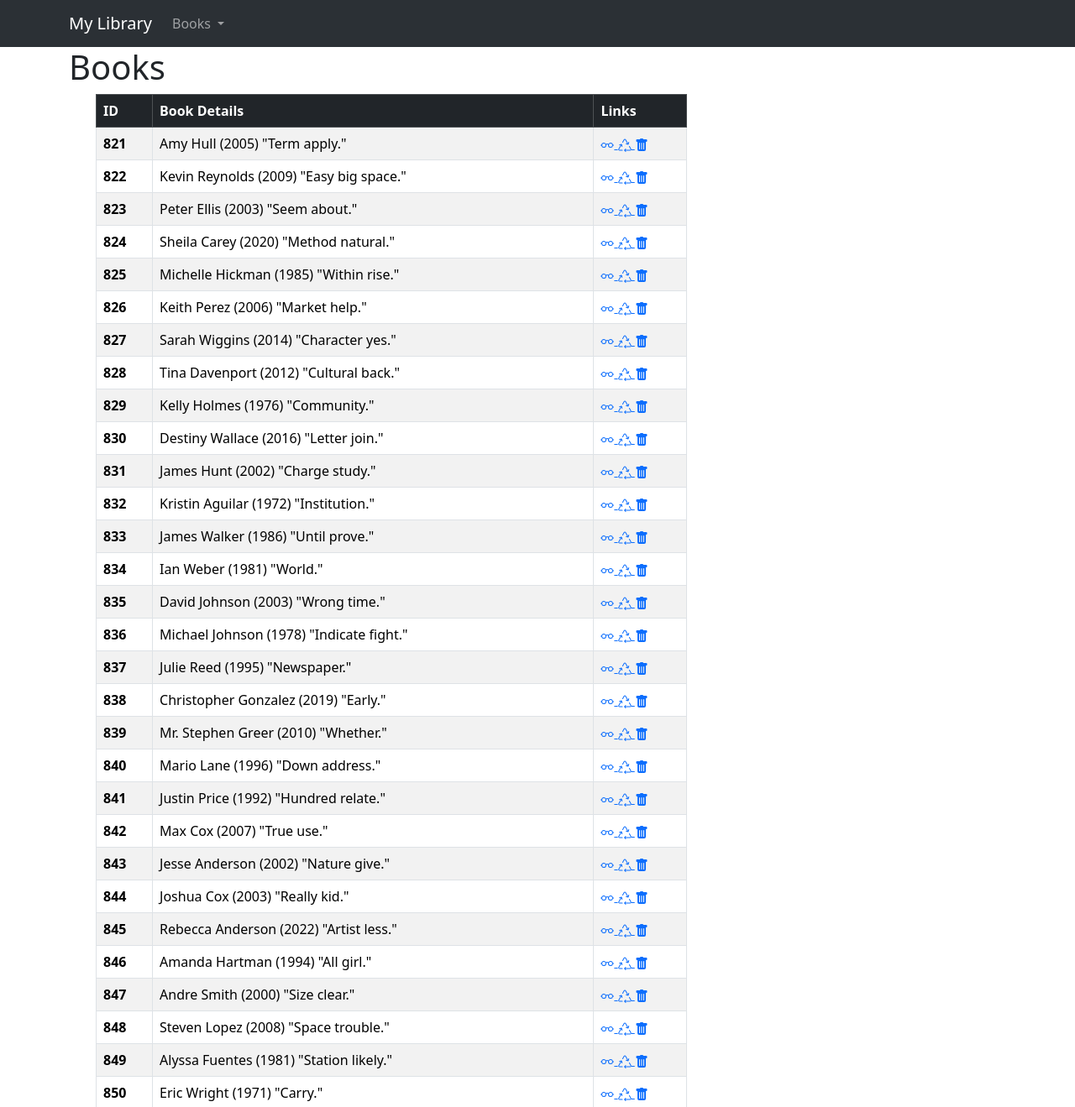
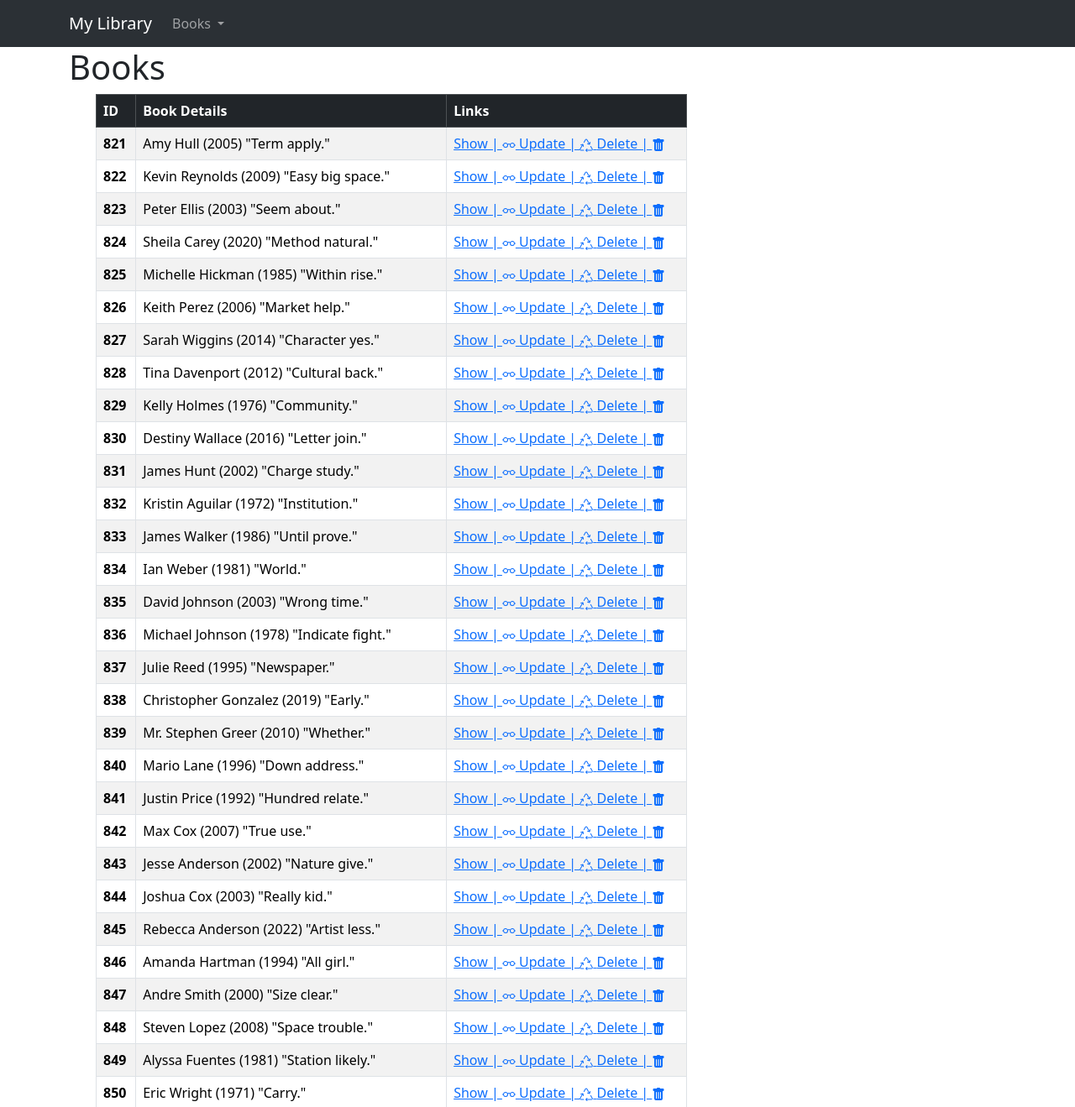
Before and after one commit to O-kass/my_library, a Django app: page /books/ in a window 1280 px wide. Shown: the top 1319 px of the page at 84% size. Run offline with Django 5.2, Linux system fonts and the light colour scheme; data comes from the database, SQL or seed files in the repository.

Commit message:
Close #1

```diff
--- a/loans/templates/books.html
+++ b/loans/templates/books.html
@@ -20,7 +20,7 @@ My Library | Books
             <tr>
               <th scope="row">{{ book.id }}</th>
               <td>{{book.authors}}  ({{book.publication_date.year}})  "{{book.title}}"</td>
-              <td><a href="{% url 'books-with-id' book.id %}">
+              <td><a href="{% url 'books-with-id' book.id %}"> Show |
 <!--Replace Show, update, delete --><svg xmlns="http://www.w3.org/2000/svg" width="16" height="16" fill="currentColor" class="bi bi-eyeglasses" viewBox="0 0 16 16">
                         <path d="M4 6a2 2 0 1 1 0 4 2 2 0 0 1 0-4m2.625.547a3 3 0 0 0-5.584.953H.5a.5.5 0 0 0 0 1h.541A3 3 0 0 0 7 8a1 1 0 0 1 2 0 3 3 0 0 0 5.959.5h.541a.5.5 0 0 0 0-1h-.541a3 3 0 0 0-5.584-.953A2 2 0 0 0 8 6c-.532 0-1.016.208-1.375.547M14 8a2 2 0 1 1-4 0 2 2 0 0 1 4 0"/>
                     </svg>
@@ -28,12 +28,12 @@ My Library | Books
 <!--with icons in svg tag-->
 <!--Note class attr is all that matters-->
 <!--other stuff is for spacing etc-->
-                  <a href="{% url 'update-book' book.id %}">
+                  <a href="{% url 'update-book' book.id %}"> Update |
                       <svg xmlns="http://www.w3.org/2000/svg" width="16" height="16" fill="currentColor" class="bi bi-recycle" viewBox="0 0 16 16">
                         <path d="M9.302 1.256a1.5 1.5 0 0 0-2.604 0l-1.704 2.98a.5.5 0 0 0 .869.497l1.703-2.981a.5.5 0 0 1 .868 0l2.54 4.444-1.256-.337a.5.5 0 1 0-.26.966l2.415.647a.5.5 0 0 0 .613-.353l.647-2.415a.5.5 0 1 0-.966-.259l-.333 1.242zM2.973 7.773l-1.255.337a.5.5 0 1 1-.26-.966l2.416-.647a.5.5 0 0 1 .612.353l.647 2.415a.5.5 0 0 1-.966.259l-.333-1.242-2.545 4.454a.5.5 0 0 0 .434.748H5a.5.5 0 0 1 0 1H1.723A1.5 1.5 0 0 1 .421 12.24zm10.89 1.463a.5.5 0 1 0-.868.496l1.716 3.004a.5.5 0 0 1-.434.748h-5.57l.647-.646a.5.5 0 1 0-.708-.707l-1.5 1.5a.5.5 0 0 0 0 .707l1.5 1.5a.5.5 0 1 0 .708-.707l-.647-.647h5.57a1.5 1.5 0 0 0 1.302-2.244z"/>
                       </svg>
                   </a>
-                  <a href="{% url 'delete-book' book.id %}">
+                  <a href="{% url 'delete-book' book.id %}"> Delete |
                       <svg xmlns="http://www.w3.org/2000/svg" width="16" height="16" fill="currentColor" class="bi bi-trash-fill" viewBox="0 0 16 16">
                         <path d="M2.5 1a1 1 0 0 0-1 1v1a1 1 0 0 0 1 1H3v9a2 2 0 0 0 2 2h6a2 2 0 0 0 2-2V4h.5a1 1 0 0 0 1-1V2a1 1 0 0 0-1-1H10a1 1 0 0 0-1-1H7a1 1 0 0 0-1 1zm3 4a.5.5 0 0 1 .5.5v7a.5.5 0 0 1-1 0v-7a.5.5 0 0 1 .5-.5M8 5a.5.5 0 0 1 .5.5v7a.5.5 0 0 1-1 0v-7A.5.5 0 0 1 8 5m3 .5v7a.5.5 0 0 1-1 0v-7a.5.5 0 0 1 1 0"/>
                       </svg>
```
